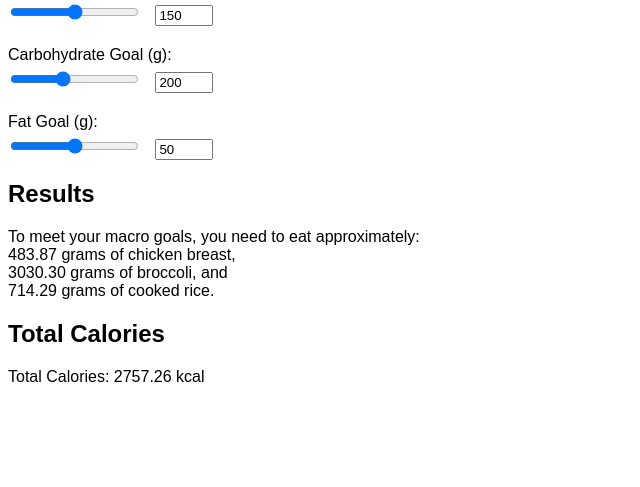
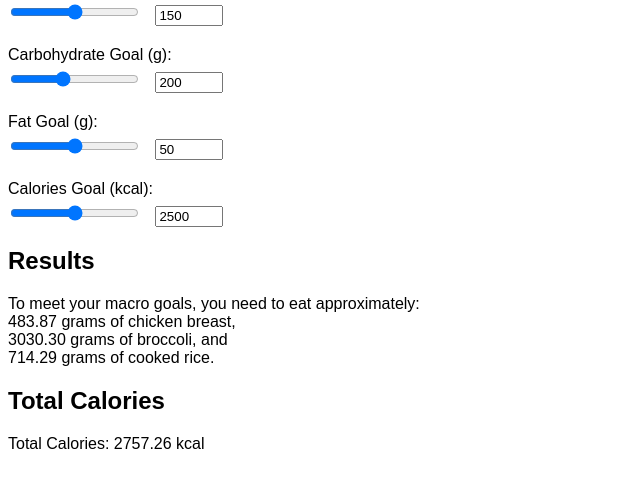
Before and after one commit to elion-abdyli/datavis, a plain HTML site: page macros/index.html in a window 1280 px wide. Shown: the part 101-588 px from the top of the page, without its empty margins (0-640 px from the left). Drawn offline with Linux system fonts and the light colour scheme.

Commit message:
add calorie coupling

```diff
--- a/macros/index.html
+++ b/macros/index.html
@@ -16,7 +16,7 @@
             margin-bottom: 5px;
         }
         input[type="number"] {
-            width: 50px;
+            width: 60px;
             margin-left: 10px;
         }
         .slider-container {
@@ -44,6 +44,12 @@
             <input type="range" id="fat-goal" min="0" max="100" value="50" oninput="updateValue('fat-goal', 'fat-value')">
             <input type="number" id="fat-value" value="50" min="0" max="100" oninput="updateSlider('fat-goal', 'fat-value')">
         </div>
+
+        <div class="slider-container">
+            <label for="calories-goal">Calories Goal (kcal):</label>
+            <input type="range" id="calories-goal" min="0" max="5000" value="2500" oninput="updateValue('calories-goal', 'calories-value'); updateCarbsToMatchCalories()">
+            <input type="number" id="calories-value" value="2500" min="0" max="5000" oninput="updateSlider('calories-goal', 'calories-value'); updateCarbsToMatchCalories()">
+        </div>
     </form>
 
     <h2>Results</h2>
@@ -56,7 +62,7 @@
         function calculateMacros() {
             // Macro goals input
             const proteinGoal = parseFloat(document.getElementById('protein-goal').value);
-            const carbGoal = parseFloat(document.getElementById('carb-goal').value);
+            let carbGoal = parseFloat(document.getElementById('carb-goal').value);
             const fatGoal = parseFloat(document.getElementById('fat-goal').value);
 
             // Nutrient content per 100g
@@ -90,9 +96,15 @@
             `;
             document.getElementById('results').innerHTML = results;
             document.getElementById('calories').innerHTML = `Total Calories: ${totalCalories.toFixed(2)} kcal`;
+
+            // Update calorie goal field if it matches the current calculation
+            const caloriesGoal = parseFloat(document.getElementById('calories-goal').value);
+            if (Math.abs(caloriesGoal - totalCalories) < 1) {
+                document.getElementById('calories-goal').value = totalCalories.toFixed(2);
+                document.getElementById('calories-value').value = totalCalories.toFixed(2);
+            }
         }
 
-        // Update number input when slider changes
         function updateValue(sliderId, numberId) {
             const slider = document.getElementById(sliderId);
             const number = document.getElementById(numberId);
@@ -100,7 +112,6 @@
             calculateMacros();
         }
 
-        // Update slider when number input changes
         function updateSlider(sliderId, numberId) {
             const slider = document.getElementById(sliderId);
             const number = document.getElementById(numberId);
@@ -108,6 +119,49 @@
             calculateMacros();
         }
 
+        function updateCarbsToMatchCalories() {
+            const caloriesGoal = parseFloat(document.getElementById('calories-goal').value);
+            const proteinGoal = parseFloat(document.getElementById('protein-goal').value);
+            const fatGoal = parseFloat(document.getElementById('fat-goal').value);
+
+            // Nutrient content per 100g
+            const chickenProtein = 31; // g of protein per 100g of chicken breast
+            const chickenFat = 3.6; // g of fat per 100g of chicken breast
+            const chickenCalories = 165; // calories per 100g of chicken breast
+
+            const broccoliProtein = 2.8; // g of protein per 100g of broccoli
+            const broccoliCarbs = 6.6; // g of carbs per 100g of broccoli
+            const broccoliCalories = 34; // calories per 100g of broccoli
+
+            const riceCarbs = 28; // g of carbs per 100g of cooked rice
+            const riceCalories = 130; // calories per 100g of cooked rice
+
+            // Calculate current calories excluding carbs
+            const chickenAmount = (proteinGoal / chickenProtein) * 100;
+            const chickenCaloriesTotal = (chickenAmount * chickenCalories) / 100;
+
+            const fatCaloriesTotal = fatGoal * 9;
+
+            const remainingCalories = caloriesGoal - chickenCaloriesTotal - fatCaloriesTotal;
+            const carbsNeeded = remainingCalories / 4; // 4 calories per gram of carbs
+
+            document.getElementById('carb-goal').value = carbsNeeded.toFixed(2);
+            document.getElementById('carb-value').value = carbsNeeded.toFixed(2);
+
+            calculateMacros();
+        }
+
+        // Add event listeners to inputs to recalculate on input
+        document.getElementById('protein-goal').addEventListener('input', calculateMacros);
+        document.getElementById('carb-goal').addEventListener('input', calculateMacros);
+        document.getElementById('fat-goal').addEventListener('input', calculateMacros);
+        document.getElementById('calories-goal').addEventListener('input', calculateMacros);
+
+        document.getElementById('protein-value').addEventListener('input', calculateMacros);
+        document.getElementById('carb-value').addEventListener('input', calculateMacros);
+        document.getElementById('fat-value').addEventListener('input', calculateMacros);
+        document.getElementById('calories-value').addEventListener('input', calculateMacros);
+
         // Initial calculation
         calculateMacros();
     </script>
```
